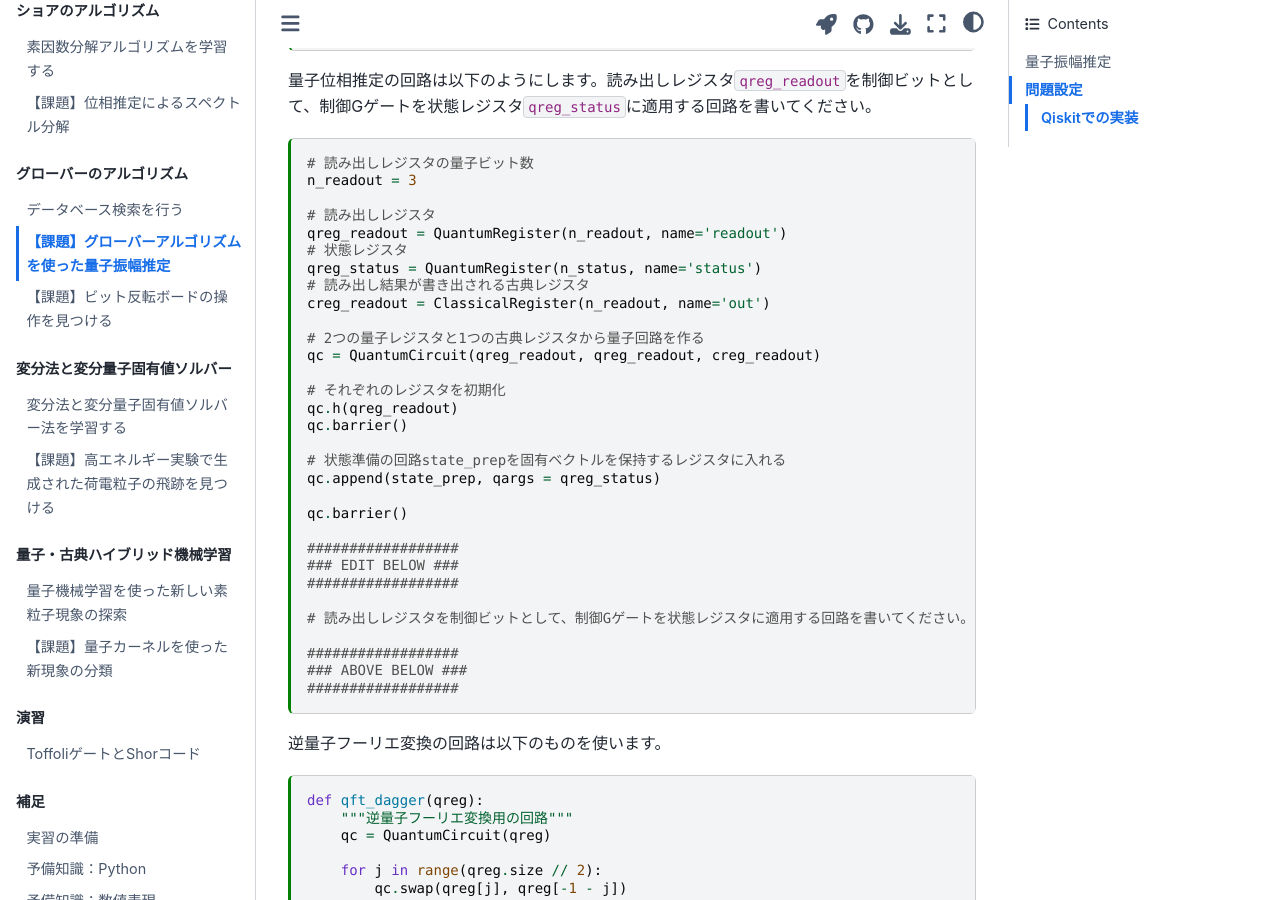
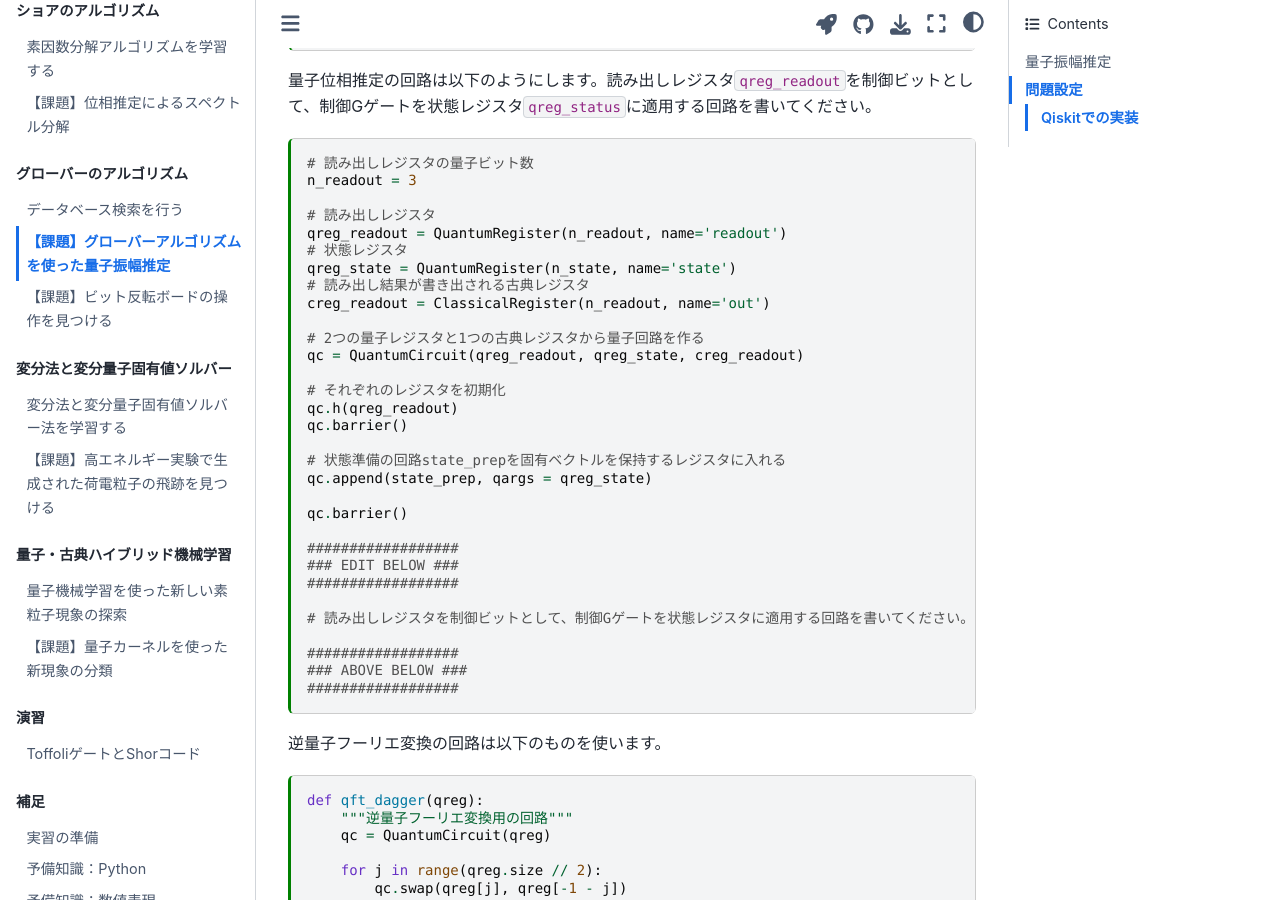
Before and after one commit to UTokyo-ICEPP/qc-workbook, a Jupyter Book: the page built from source/ja/qae_grover.md, in a window 1280 px wide and 900 px high, scrolled down 3996 px. Built offline with Jupyter Book 1.0.4 settings and Sphinx 7.4.7 and the Sphinx Book theme 1.1.4, drawn with Linux system fonts in a browser that asks for light colours; cross-references to code outside the pages are shown as plain code.

Commit message:
grover report updated

```diff
--- a/source/ja/qae_grover.md
+++ b/source/ja/qae_grover.md
@@ -296,19 +296,19 @@ n_readout = 3
 # 読み出しレジスタ
 qreg_readout = QuantumRegister(n_readout, name='readout')
 # 状態レジスタ
-qreg_status = QuantumRegister(n_status, name='status')
+qreg_state = QuantumRegister(n_state, name='state')
 # 読み出し結果が書き出される古典レジスタ
 creg_readout = ClassicalRegister(n_readout, name='out')
 
 # 2つの量子レジスタと1つの古典レジスタから量子回路を作る
-qc = QuantumCircuit(qreg_readout, qreg_readout, creg_readout)
+qc = QuantumCircuit(qreg_readout, qreg_state, creg_readout)
 
 # それぞれのレジスタを初期化
 qc.h(qreg_readout)
 qc.barrier()
 
 # 状態準備の回路state_prepを固有ベクトルを保持するレジスタに入れる
-qc.append(state_prep, qargs = qreg_status)
+qc.append(state_prep, qargs = qreg_state)
 
 qc.barrier()
 
```
